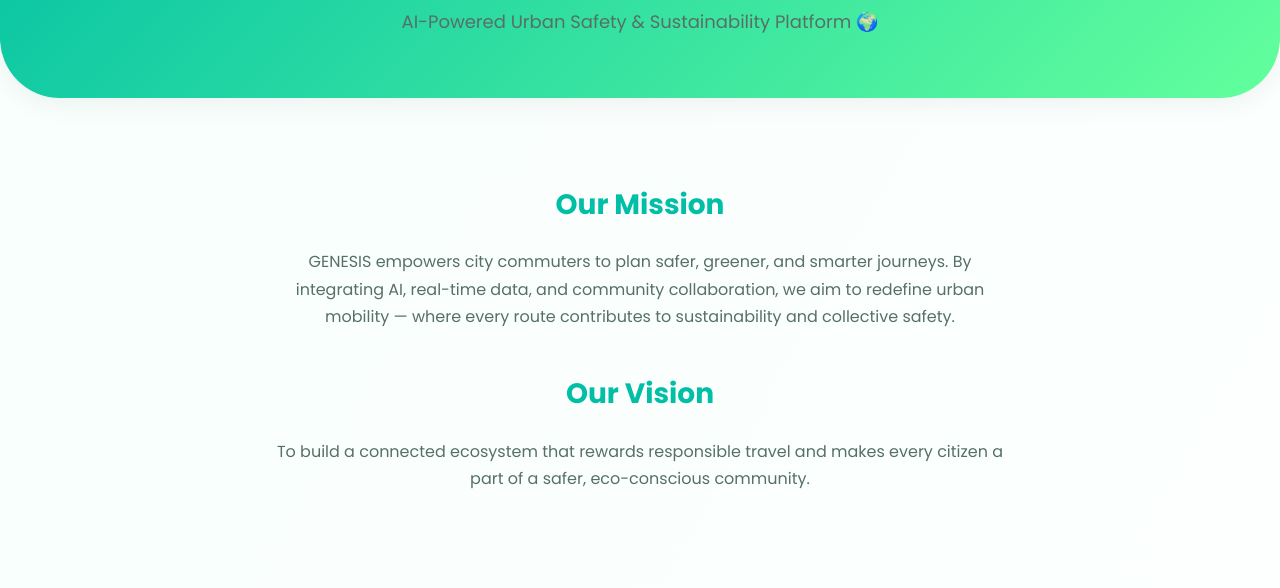
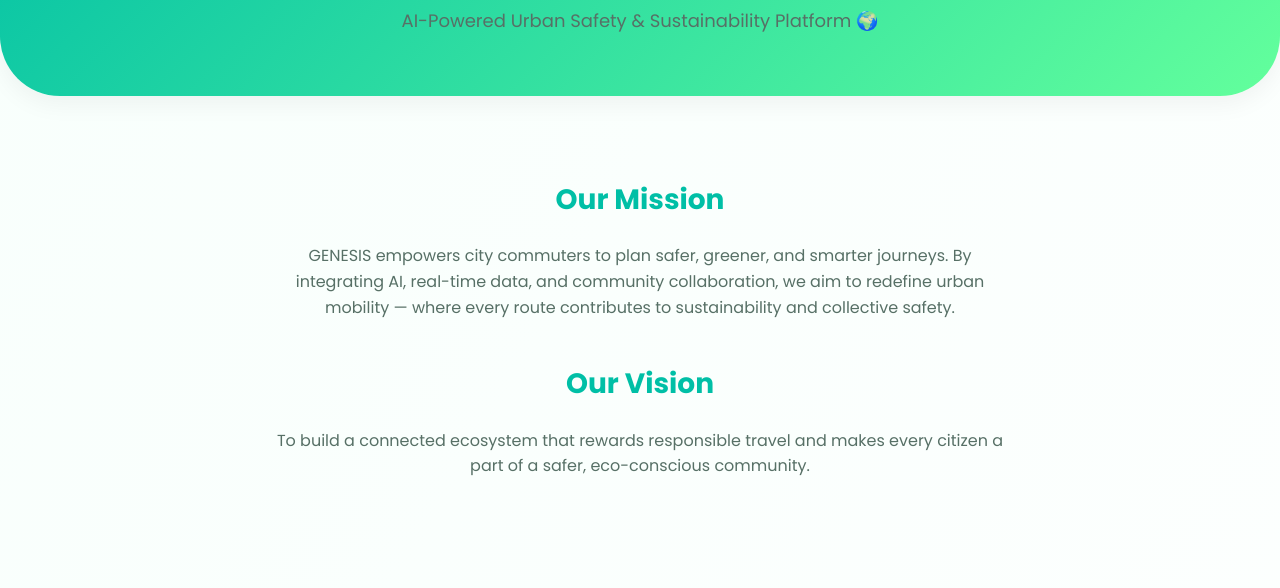
Before and after one commit to Teamgenesis444/Genesis-APP, a website: page about.html in a window 1280 px wide. Shown: the part 212-800 px from the top of the page. Drawn offline with Linux system fonts and the light colour scheme; files that its build step writes are made by us from their sources.

Commit message:
Update about.html

```diff
--- a/about.html
+++ b/about.html
@@ -3,6 +3,8 @@
 <head>
 <meta charset="UTF-8" />
 <meta name="viewport" content="width=device-width, initial-scale=1.0" />
+<link rel="stylesheet" href="css/genesis-theme.css">
+
 <title>About — GENESIS</title>
 
 <link href="https://fonts.googleapis.com/css2?family=Poppins:wght@400;600;700&display=swap" rel="stylesheet">
```
